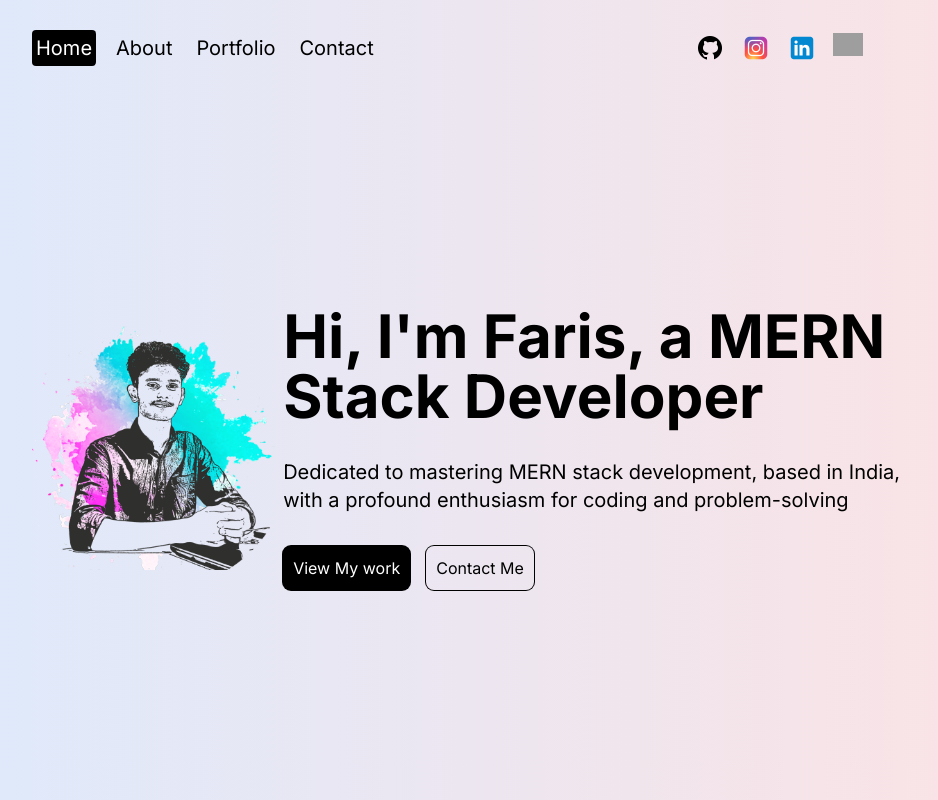
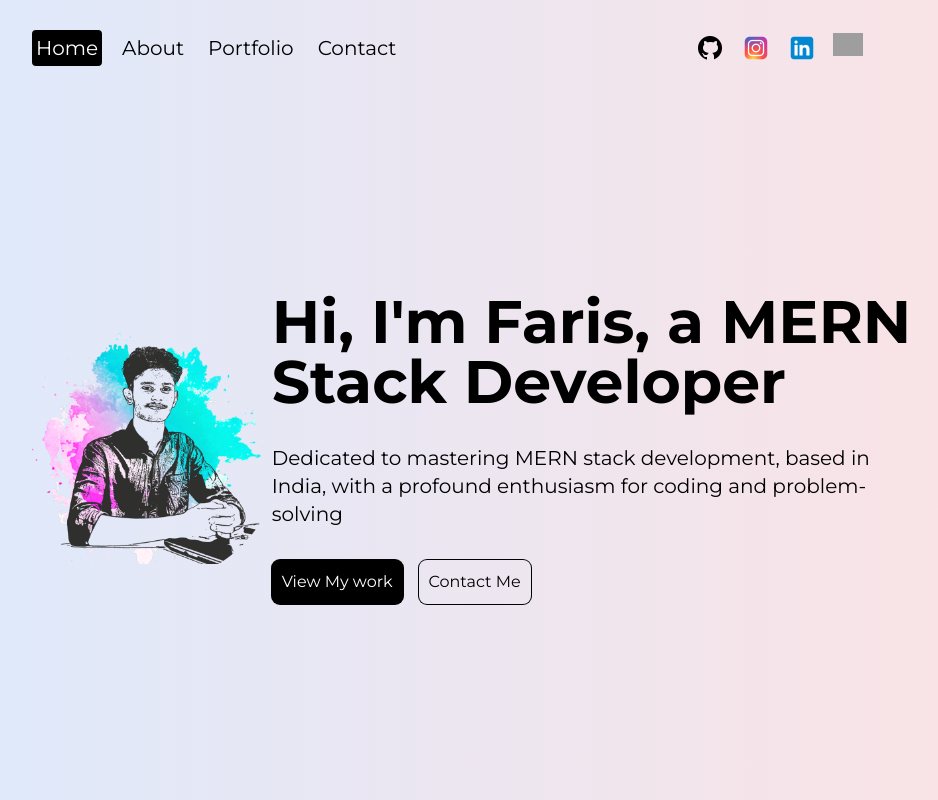
Before and after one commit to Faristp7/faris-portfolio, a Next.js app: page / in a window 1280 px wide. Shown: the whole page, without its empty margins (160-1098 px from the left). Built offline with nearby package versions, Linux system fonts and the light colour scheme; grey boxes are pictures that could not be loaded.

Commit message:
font changed button smooth scrolling added

```diff
--- a/src/app/about/page.tsx
+++ b/src/app/about/page.tsx
@@ -17,6 +17,19 @@ export default function About() {
 
   const experienceRef = useRef<HTMLDivElement>(null);
   const isExperienceRefInView = useInView(experienceRef, { margin: "-100px" });
+
+  const handleScroll = (value: string) => {
+    if (value === "skills") {
+      if (skillRef.current) {
+        skillRef.current.scrollIntoView({ behavior: "smooth" });
+      }
+      return;
+    } else {
+      if (experienceRef.current) {
+        experienceRef.current.scrollIntoView({ behavior: "smooth" });
+      }
+    }
+  };
 
   return (
     <motion.div
@@ -50,8 +63,10 @@ export default function About() {
               />
             </div>
             <motion.svg
+              onClick={() => handleScroll("skills")}
               initial={{ opacity: 0.2, y: 0 }}
               animate={{ opacity: 1, y: "10px" }}
+              className="cursor-pointer"
               transition={{ repeat: Infinity, duration: 3, ease: "easeInOut" }}
               viewBox="0 0 24 24"
               fill="none"
@@ -97,6 +112,8 @@ export default function About() {
               ))}
             </motion.div>
             <motion.svg
+              onClick={() => handleScroll("experience")}
+              className="cursor-pointer"
               initial={{ opacity: 0.2, y: 0 }}
               animate={{ opacity: 1, y: "10px" }}
               transition={{ repeat: Infinity, duration: 3, ease: "easeInOut" }}
--- a/src/app/layout.tsx
+++ b/src/app/layout.tsx
@@ -1,9 +1,9 @@
 import type { Metadata } from "next";
-import { Inter } from "next/font/google";
+import { Montserrat } from "next/font/google";
 import "./globals.css";
 import TransitionProvider from "@/components/TransitionProvider";
 
-const inter = Inter({ subsets: ["latin"] });
+const montserrat = Montserrat({ subsets: ["latin"] });
 
 export const metadata: Metadata = {
   title: "Faris tp",
@@ -17,8 +17,8 @@ export default function RootLayout({
 }>) {
   return (
     <html lang="en">
-      <body className={inter.className} suppressHydrationWarning={true}>
-            <TransitionProvider>{children}</TransitionProvider>
+      <body className={montserrat.className} suppressHydrationWarning={true}>
+        <TransitionProvider>{children}</TransitionProvider>
       </body>
     </html>
   );
```
Also changed, not shown: src/components/TransitionProvider.tsx (+10 -7 lines).
